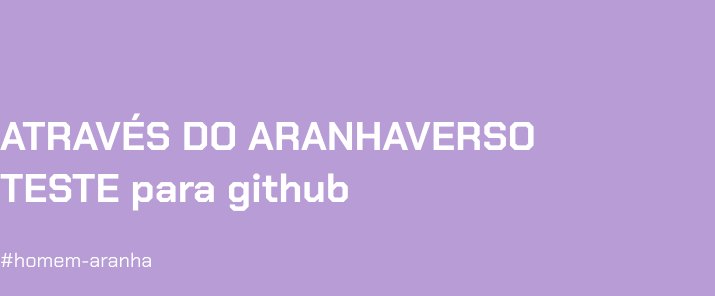
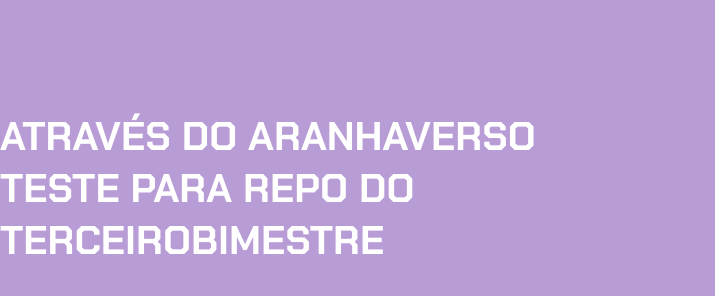
Before and after one commit to pietrasavoia/aluraterceirobimestre, a plain HTML site: page index.html in a window 1280 px wide. Shown: the part 87-383 px from the top of the page, 0-715 px from the left. Drawn offline with Linux system fonts and the light colour scheme.

Commit message:
Add files via upload

```diff
--- a/index.html
+++ b/index.html
@@ -15,7 +15,7 @@
 
     <section class="chamada">
         <div class="chamada-texto">
-            <h1>ATRAVÉS DO ARANHAVERSO TESTE para github</h1>
+            <h1>ATRAVÉS DO ARANHAVERSO TESTE PARA REPO DO TERCEIROBIMESTRE</h1>
             <p>#homem-aranha</p>
         </div>
 
```
